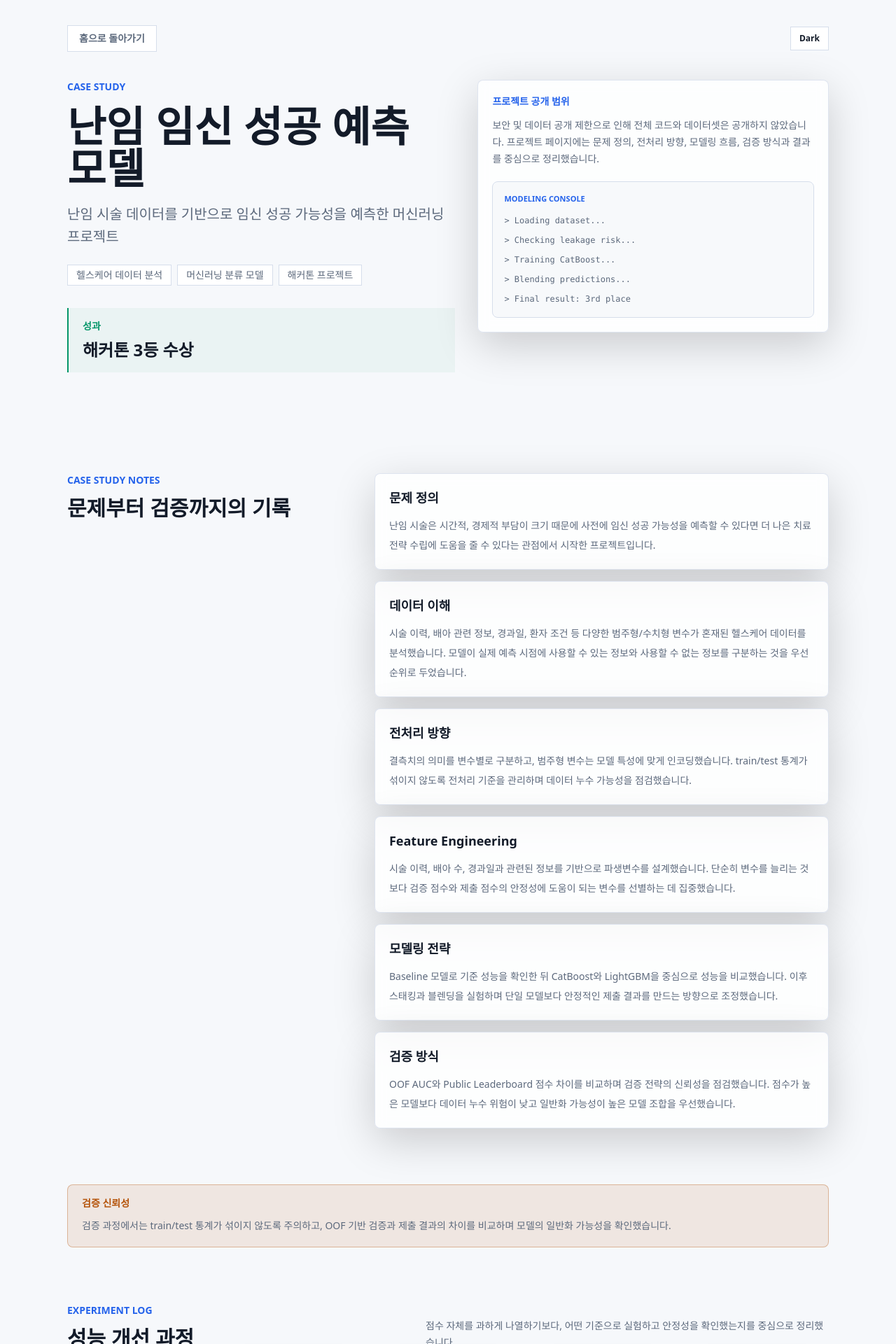
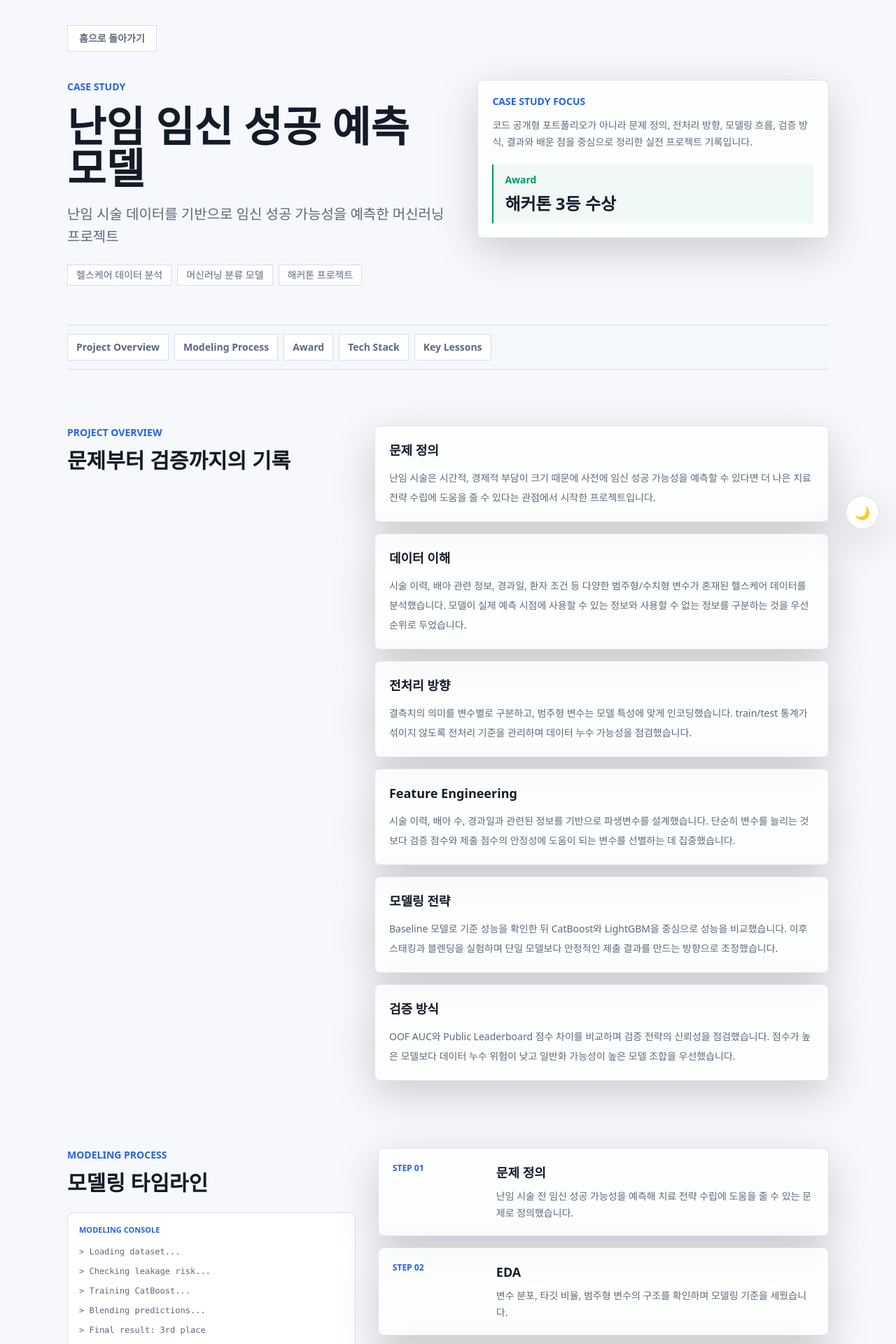
Before and after one commit to KimPooh/portfolio-site, a Next.js app: page /projects/infertility-pregnancy-prediction in a window 1280 px wide. Shown: the part 20-1940 px from the top of the page at 70% size. Built offline with nearby package versions, Linux system fonts and the light colour scheme.

Commit message:
Refine portfolio case study layout

```diff
--- a/app/page.tsx
+++ b/app/page.tsx
@@ -14,8 +14,8 @@ export default function Home() {
   return (
     <main className="relative min-h-screen overflow-hidden">
       <div className="relative z-10">
-        <SiteHeader navigation={siteContent.navigation} profileName={profile.name} />
-        <Hero content={siteContent.hero} featuredProject={featuredProject} profile={profile} />
+        <SiteHeader profileName={profile.name} />
+        <Hero profile={profile} />
         <About content={siteContent.about} profile={profile} />
         <Skills content={siteContent.skills} skillGroups={skillGroups} />
         <Projects content={siteContent.projects} featuredProject={featuredProject} projects={projects} />
--- a/app/projects/infertility-pregnancy-prediction/page.tsx
+++ b/app/projects/infertility-pregnancy-prediction/page.tsx
@@ -14,6 +14,14 @@ export default function InfertilityPredictionProjectPage() {
   if (!detail) {
     return null;
   }
+
+  const sectionLinks = [
+    { label: "Project Overview", href: "#project-overview" },
+    { label: "Modeling Process", href: "#modeling-process" },
+    { label: "Award", href: "#award" },
+    { label: "Tech Stack", href: "#tech-stack" },
+    { label: "Key Lessons", href: "#key-lessons" }
+  ];
 
   const caseStudySections = [
     { title: "문제 정의", body: detail.problem },
@@ -34,7 +42,7 @@ export default function InfertilityPredictionProjectPage() {
 
   return (
     <main className="min-h-screen bg-background text-foreground">
-      <section className="section-shell pb-16 pt-10 sm:pb-24 sm:pt-14">
+      <section className="section-shell pb-10 pt-10 sm:pb-14 sm:pt-14">
         <div className="flex items-center justify-between gap-4">
           <Link
             href="/"
@@ -65,37 +73,48 @@ export default function InfertilityPredictionProjectPage() {
                 </span>
               ))}
             </div>
-
-            <div className="mt-8 border-l-2 border-success bg-success/5 px-5 py-4">
-              <p className="text-sm font-semibold text-success">성과</p>
-              <p className="mt-2 text-2xl font-semibold text-foreground">{detail.award}</p>
-            </div>
           </div>
 
           <aside className="glass-panel rounded-lg p-5">
             <p className="text-sm font-semibold uppercase tracking-normal text-accent">
-              프로젝트 공개 범위
+              Case Study Focus
             </p>
-            <p className="mt-3 text-sm leading-6 text-muted">{detail.disclosure}</p>
-            <div className="mt-5 rounded-lg border border-border bg-background/85 p-4">
-              <p className="text-[11px] font-semibold uppercase tracking-normal text-accent">
-                Modeling Console
-              </p>
-              <div className="mt-3 space-y-2 font-mono text-xs leading-5 text-muted">
-                {consoleLines.map((line) => (
-                  <p key={line}>{line}</p>
-                ))}
-              </div>
+            <p className="mt-3 text-sm leading-6 text-muted">
+              코드 공개형 포트폴리오가 아니라 문제 정의, 전처리 방향, 모델링 흐름,
+              검증 방식, 결과와 배운 점을 중심으로 정리한 실전 프로젝트 기록입니다.
+            </p>
+            <div className="mt-5 border-l-2 border-success bg-success/5 px-4 py-3">
+              <p className="text-sm font-semibold text-success">Award</p>
+              <p className="mt-2 text-2xl font-semibold text-foreground">{detail.award}</p>
             </div>
           </aside>
         </div>
       </section>
 
-      <section className="section-shell py-12">
+      <div className="section-shell pb-8">
+        <nav
+          aria-label="프로젝트 상세 섹션"
+          className="overflow-x-auto border-y border-border bg-background/90 py-3 backdrop-blur"
+        >
+          <div className="flex min-w-max gap-2">
+            {sectionLinks.map((link) => (
+              <a
+                key={link.href}
+                href={link.href}
+                className="border border-border bg-surface px-3 py-2 text-sm font-semibold text-muted transition hover:border-accent hover:text-accent focus-visible:outline focus-visible:outline-2 focus-visible:outline-offset-2 focus-visible:outline-accent"
+              >
+                {link.label}
+              </a>
+            ))}
+          </div>
+        </nav>
+      </div>
+
+      <section id="project-overview" className="section-shell scroll-mt-24 py-12">
         <div className="grid gap-6 lg:grid-cols-[0.78fr_1.22fr]">
           <div>
             <p className="text-sm font-semibold uppercase tracking-normal text-accent">
-              Case Study Notes
+              Project Overview
             </p>
             <h2 className="mt-3 text-3xl font-semibold text-foreground">
               문제부터 검증까지의 기록
@@ -112,18 +131,69 @@ export default function InfertilityPredictionProjectPage() {
         </div>
       </section>
 
-      <section className="section-shell py-8">
+      <section id="modeling-process" className="section-shell scroll-mt-24 py-12">
+        <div className="grid gap-8 lg:grid-cols-[0.78fr_1.22fr]">
+          <div>
+            <p className="text-sm font-semibold uppercase tracking-normal text-accent">
+              Modeling Process
+            </p>
+            <h2 className="mt-3 text-3xl font-semibold text-foreground">
+              모델링 타임라인
+            </h2>
+            <div className="mt-6 rounded-lg border border-border bg-surface p-4">
+              <p className="text-[11px] font-semibold uppercase tracking-normal text-accent">
+                Modeling Console
+              </p>
+              <div className="mt-3 space-y-2 font-mono text-xs leading-5 text-muted">
+                {consoleLines.map((line) => (
+                  <p key={line}>{line}</p>
+                ))}
+              </div>
+            </div>
+          </div>
+          <div className="space-y-5">
+            <ol className="grid gap-4">
+              {detail.timeline.map((item, index) => (
+                <li
+                  key={item.title}
+                  className="glass-panel rounded-lg p-5 sm:grid sm:grid-cols-[8rem_1fr] sm:gap-5"
+                >
+                  <span className="text-xs font-semibold uppercase tracking-normal text-accent">
+                    Step {String(index + 1).padStart(2, "0")}
+                  </span>
+                  <div>
+                    <h3 className="text-lg font-semibold text-foreground">{item.title}</h3>
+                    <p className="mt-2 text-sm leading-6 text-muted">{item.description}</p>
+                  </div>
+                </li>
+              ))}
+            </ol>
+            <div className="grid gap-3 sm:grid-cols-2">
+              {detail.modelingFlow.map((step, index) => (
+                <div key={step} className="glass-panel rounded-lg p-4">
+                  <span className="text-xs font-semibold text-accent">
+                    Flow {String(index + 1).padStart(2, "0")}
+                  </span>
+                  <p className="mt-2 text-base font-semibold text-foreground">{step}</p>
+                </div>
+              ))}
+            </div>
+          </div>
+        </div>
+      </section>
+
+      <section id="validation-leakage" className="section-shell scroll-mt-24 py-8">
         <div className="rounded-lg border border-warning/35 bg-warning/10 px-5 py-4">
-          <p className="text-sm font-semibold text-warning">검증 신뢰성</p>
+          <p className="text-sm font-semibold text-warning">Validation / Leakage Check</p>
           <p className="mt-2 text-sm leading-7 text-muted">{detail.leakageNote}</p>
         </div>
       </section>
 
-      <section className="section-shell py-12">
+      <section id="performance-improvement" className="section-shell scroll-mt-24 py-12">
         <div className="flex flex-col gap-4 sm:flex-row sm:items-end sm:justify-between">
           <div>
             <p className="text-sm font-semibold uppercase tracking-normal text-accent">
-              Experiment Log
+              Performance Improvement
             </p>
             <h2 className="mt-3 text-3xl font-semibold text-foreground">
               성능 개선 과정
@@ -143,48 +213,32 @@ export default function InfertilityPredictionProjectPage() {
         </div>
       </section>
 
-      <section className="section-shell py-12">
+      <section id="award" className="section-shell scroll-mt-24 py-12">
         <div className="grid gap-6 lg:grid-cols-[0.78fr_1.22fr]">
           <div>
             <p className="text-sm font-semibold uppercase tracking-normal text-accent">
-              Modeling Timeline
+              Award
             </p>
-            <h2 className="mt-3 text-3xl font-semibold text-foreground">
-              모델링 타임라인
-            </h2>
+            <h2 className="mt-3 text-3xl font-semibold text-foreground">{detail.award}</h2>
           </div>
-          <ol className="grid gap-4">
-            {detail.timeline.map((item, index) => (
-              <li key={item.title} className="glass-panel rounded-lg p-5 sm:grid sm:grid-cols-[8rem_1fr] sm:gap-5">
-                <span className="text-xs font-semibold uppercase tracking-normal text-accent">
-                  Step {String(index + 1).padStart(2, "0")}
-                </span>
-                <div>
-                  <h3 className="text-lg font-semibold text-foreground">{item.title}</h3>
-                  <p className="mt-2 text-sm leading-6 text-muted">{item.description}</p>
-                </div>
-              </li>
-            ))}
-          </ol>
-        </div>
-      </section>
-
-      <section className="section-shell py-12">
-        <div className="grid gap-6 lg:grid-cols-[0.78fr_1.22fr]">
-          <h2 className="text-2xl font-semibold text-foreground">실제로 고민했던 부분</h2>
-          <div className="grid gap-3 sm:grid-cols-2">
-            {detail.considerations.map((item) => (
-              <div key={item} className="glass-panel rounded-lg px-4 py-3">
-                <p className="text-sm font-medium text-muted">{item}</p>
+          <div className="space-y-3">
+            {detail.results.map((result) => (
+              <div key={result} className="border-l-2 border-success bg-success/5 px-4 py-3">
+                <p className="text-sm leading-6 text-muted">{result}</p>
               </div>
             ))}
           </div>
         </div>
       </section>
 
-      <section className="section-shell py-12">
+      <section id="tech-stack" className="section-shell scroll-mt-24 py-12">
         <div className="grid gap-6 lg:grid-cols-[0.78fr_1.22fr]">
-          <h2 className="text-2xl font-semibold text-foreground">사용 기술</h2>
+          <div>
+            <p className="text-sm font-semibold uppercase tracking-normal text-accent">
+              Tech Stack
+            </p>
+            <h2 className="mt-3 text-3xl font-semibold text-foreground">사용 기술</h2>
+          </div>
           <div className="flex flex-wrap gap-2">
             {detail.techStack.map((tech) => (
               <span key={tech} className="border border-border bg-surface px-3 py-2 text-sm text-muted">
@@ -195,45 +249,34 @@ export default function InfertilityPredictionProjectPage() {
         </div>
       </section>
 
-      <section className="section-shell py-12">
-        <div className="grid gap-6 lg:grid-cols-[0.78fr_1.22fr]">
-          <h2 className="text-2xl font-semibold text-foreground">모델링 흐름</h2>
-          <ol className="grid gap-3 sm:grid-cols-2">
-            {detail.modelingFlow.map((step, index) => (
-              <li key={step} className="glass-panel rounded-lg p-4">
-                <span className="text-xs font-semibold text-accent">
-                  Step {String(index + 1).padStart(2, "0")}
-                </span>
-                <p className="mt-2 text-base font-semibold text-foreground">{step}</p>
-              </li>
+      <section id="key-lessons" className="section-shell scroll-mt-24 py-12">
+        <div className="grid gap-8 lg:grid-cols-[0.78fr_1.22fr]">
+          <div>
+            <p className="text-sm font-semibold uppercase tracking-normal text-accent">
+              Key Lessons
+            </p>
+            <h2 className="mt-3 text-3xl font-semibold text-foreground">배운 점</h2>
+          </div>
+          <div className="grid gap-3">
+            {detail.lessons.map((lesson) => (
+              <div key={lesson} className="glass-panel rounded-lg px-4 py-3">
+                <p className="text-sm leading-6 text-muted">{lesson}</p>
+              </div>
             ))}
-          </ol>
+          </div>
         </div>
       </section>
 
-      <section className="section-shell pb-20 pt-12 sm:pb-28">
+      <section id="project-disclosure" className="section-shell scroll-mt-24 pb-20 pt-12 sm:pb-28">
         <div className="grid gap-8 lg:grid-cols-[0.78fr_1.22fr]">
           <div>
-            <h2 className="text-2xl font-semibold text-foreground">결과와 배운 점</h2>
-            <p className="mt-3 text-sm leading-6 text-muted">
-              코드 공개보다 프로젝트 과정과 판단 근거가 잘 보이도록 정리했습니다.
+            <p className="text-sm font-semibold uppercase tracking-normal text-accent">
+              Project Disclosure Scope
             </p>
+            <h2 className="mt-3 text-3xl font-semibold text-foreground">프로젝트 공개 범위</h2>
           </div>
-          <div className="space-y-6">
-            <div className="space-y-3">
-              {detail.results.map((result) => (
-                <div key={result} className="border-l-2 border-accent bg-accent/5 px-4 py-3">
-                  <p className="text-sm leading-6 text-muted">{result}</p>
-                </div>
-              ))}
-            </div>
-            <div className="grid gap-3">
-              {detail.lessons.map((lesson) => (
-                <div key={lesson} className="glass-panel rounded-lg px-4 py-3">
-                  <p className="text-sm leading-6 text-muted">{lesson}</p>
-                </div>
-              ))}
-            </div>
+          <div className="glass-panel rounded-lg p-5">
+            <p className="text-sm leading-7 text-muted">{detail.disclosure}</p>
           </div>
         </div>
       </section>
--- a/components/Hero.tsx
+++ b/components/Hero.tsx
@@ -1,46 +1,26 @@
 "use client";
 
-import Link from "next/link";
 import Image from "next/image";
-import { AnimatePresence, motion } from "framer-motion";
-import { useState } from "react";
+import { motion } from "framer-motion";
 import { fadeInUp, staggerContainer } from "@/lib/animation";
-import type { HeroContent, Profile, Project } from "@/types/portfolio";
+import type { Profile } from "@/types/portfolio";
 
 type HeroProps = {
-  content: HeroContent;
-  featuredProject: Project;
   profile: Profile;
 };
 
-export function Hero({ content, featuredProject, profile }: HeroProps) {
-  const cards = featuredProject.summaryCards ?? [];
-  const [activeIndex, setActiveIndex] = useState(0);
-  const activeCard = cards[activeIndex];
-  const consoleLines = [
-    "> Loading dataset...",
-    "> Checking leakage risk...",
-    "> Training CatBoost...",
-    "> Blending predictions...",
-    "> Final result: 3rd place"
-  ];
-
+export function Hero({ profile }: HeroProps) {
   return (
-    <section className="section-shell grid min-h-[86svh] items-center gap-10 pb-16 pt-24 lg:grid-cols-[1.04fr_0.96fr] lg:pt-28">
+    <section className="section-shell flex min-h-[76svh] items-center pb-16 pt-28 sm:min-h-[82svh] sm:pt-32">
       <motion.div
         variants={staggerContainer}
         initial="hidden"
         animate="visible"
-        className="max-w-3xl"
+        className="mx-auto flex max-w-3xl flex-col items-center text-center"
       >
         <motion.div
           variants={fadeInUp}
-          className="mb-6 flex flex-wrap items-center gap-4"
-        >
-          <motion.div
-            whileHover={{ scale: 1.03 }}
-            transition={{ type: "spring", stiffness: 260, damping: 18 }}
-            className="relative h-20 w-20 shrink-0 overflow-hidden rounded-full border border-border bg-surface shadow-lift sm:h-24 sm:w-24 lg:h-28 lg:w-28"
+          className="relative h-20 w-20 shrink-0 overflow-hidden rounded-full border border-border bg-surface text-transparent shadow-lift sm:h-24 sm:w-24 lg:h-28 lg:w-28"
         >
           <Image
             src="/profile.jpg"
@@ -48,129 +28,47 @@ export function Hero({ content, featuredProject, profile }: HeroProps) {
             fill
             priority
             sizes="(max-width: 640px) 80px, (max-width: 1024px) 96px, 112px"
-              className="object-cover object-[50%_38%]"
+            className="object-cover object-[50%_38%] transition duration-300 hover:scale-[1.03]"
           />
         </motion.div>
-          <p className="inline-flex border border-accent/25 bg-accent/10 px-3 py-1 text-sm font-semibold text-accent">
+
+        <motion.p
+          variants={fadeInUp}
+          className="mt-6 inline-flex border border-accent/25 bg-accent/10 px-3 py-1 text-sm font-semibold text-accent"
+        >
           {profile.availability}
-          </p>
-        </motion.div>
+        </motion.p>
+
         <motion.h1
           variants={fadeInUp}
-          className="max-w-4xl text-4xl font-semibold leading-[1.05] tracking-normal text-foreground sm:text-6xl lg:text-7xl"
+          className="mt-5 max-w-4xl text-4xl font-semibold leading-[1.05] tracking-normal text-foreground sm:text-6xl lg:text-7xl"
         >
           {profile.name} AI/Data Portfolio
         </motion.h1>
+
         <motion.p
           variants={fadeInUp}
-          className="mt-5 max-w-2xl text-lg leading-8 text-muted sm:text-xl"
+          className="mt-6 max-w-2xl text-lg leading-8 text-muted sm:text-xl"
         >
           {profile.tagline}
         </motion.p>
-        <motion.div variants={fadeInUp} className="mt-6 flex flex-wrap gap-2 text-sm text-muted">
-          <span className="border border-border bg-surface px-3 py-1">{featuredProject.category}</span>
-          <span className="border border-success/30 bg-success/10 px-3 py-1 text-success">
-            {featuredProject.detail?.award}
-          </span>
-        </motion.div>
-        <motion.div variants={fadeInUp} className="mt-8 flex flex-wrap gap-3">
-          <Link
-            href={featuredProject.detailHref ?? "#featured-project"}
-            className="border border-accent bg-accent px-5 py-3 text-sm font-semibold text-white transition hover:bg-accent/90"
-          >
-            {content.primaryCtaLabel}
-          </Link>
-          <a
-            href="#featured-project"
-            className="border border-border bg-surface px-5 py-3 text-sm font-semibold text-foreground transition hover:border-accent hover:text-accent"
-          >
-            {content.secondaryCtaLabel}
-          </a>
-        </motion.div>
+
         <motion.div
           variants={fadeInUp}
-          className="mt-9 flex flex-wrap items-center gap-x-5 gap-y-2 text-sm text-muted"
+          className="mt-6 inline-flex border border-border bg-surface px-3 py-1.5 text-xs font-semibold text-muted shadow-sm"
+        >
+          AI/Data Modeling → Deep Learning 확장 중
+        </motion.div>
+
+        <motion.div
+          variants={fadeInUp}
+          className="mt-8 flex flex-wrap items-center justify-center gap-x-5 gap-y-2 text-sm text-muted"
         >
           <span>{profile.role}</span>
           <span className="h-1 w-1 bg-accent" />
           <span>{profile.location}</span>
         </motion.div>
       </motion.div>
-      <motion.aside
-        variants={staggerContainer}
-        initial="hidden"
-        animate="visible"
-        className="glass-panel overflow-hidden rounded-lg p-4 sm:p-5"
-      >
-        <motion.div variants={fadeInUp}>
-          <p className="text-xs font-semibold uppercase tracking-normal text-accent">
-            Featured Case Study
-          </p>
-          <h2 className="mt-2 text-2xl font-semibold text-foreground">
-            {featuredProject.title}
-          </h2>
-          <p className="mt-3 text-sm leading-6 text-muted">{featuredProject.description}</p>
-        </motion.div>
-        <div className="mt-5 grid grid-cols-2 gap-2 sm:grid-cols-3">
-          {cards.map((card, index) => (
-            <button
-              key={card.title}
-              type="button"
-              onClick={() => setActiveIndex(index)}
-              className={`border px-3 py-2 text-left text-xs font-semibold transition ${
-                activeIndex === index
-                  ? "border-accent bg-accent text-white"
-                  : "border-border bg-background text-muted hover:border-accent hover:text-accent"
-              }`}
-            >
-              {card.title}
-            </button>
-          ))}
-        </div>
-        <div className="relative mt-5 min-h-[220px] overflow-hidden rounded-lg border border-border bg-background p-5">
-          <AnimatePresence mode="wait">
-            {activeCard ? (
-              <motion.div
-                key={activeCard.title}
-                initial={{ opacity: 0, x: 32 }}
-                animate={{ opacity: 1, x: 0 }}
-                exit={{ opacity: 0, x: -32 }}
-                transition={{ duration: 0.28 }}
-              >
-                <h3 className="text-lg font-semibold text-foreground">{activeCard.title}</h3>
-                <ul className="mt-4 space-y-3">
-                  {activeCard.items.map((item) => (
-                    <li key={item} className="flex gap-3 text-sm leading-6 text-muted">
-                      <span className="mt-2 h-1.5 w-1.5 shrink-0 bg-accent" />
-                      <span>{item}</span>
-                    </li>
-                  ))}
-                </ul>
-              </motion.div>
-            ) : null}
-          </AnimatePresence>
-        </div>
-        <motion.div
-          variants={fadeInUp}
-          className="mt-4 rounded-lg border border-border bg-background/85 p-4"
-        >
-          <p className="text-[11px] font-semibold uppercase tracking-normal text-accent">
-            Modeling Console
-          </p>
-          <div className="mt-3 space-y-2 font-mono text-xs leading-5 text-muted">
-            {consoleLines.map((line, index) => (
-              <motion.p
-                key={line}
-                initial={{ opacity: 0, y: 4 }}
-                animate={{ opacity: 1, y: 0 }}
-                transition={{ duration: 0.35, delay: 0.12 * index }}
-              >
-                {line}
-              </motion.p>
-            ))}
-          </div>
-        </motion.div>
-      </motion.aside>
     </section>
   );
 }
--- a/components/ThemeToggle.tsx
+++ b/components/ThemeToggle.tsx
@@ -23,10 +23,11 @@ export function ThemeToggle() {
     <button
       type="button"
       onClick={toggleTheme}
-      className="border border-border bg-surface px-3 py-2 text-xs font-semibold text-foreground transition hover:border-accent hover:text-accent"
-      aria-label="라이트 모드와 다크 모드 전환"
+      className="fixed bottom-5 right-5 z-50 flex h-12 w-12 items-center justify-center rounded-full border border-border bg-surface text-lg text-foreground shadow-lift transition hover:scale-105 hover:border-accent hover:shadow-[0_18px_45px_rgb(15_23_42/0.18)] focus-visible:outline focus-visible:outline-2 focus-visible:outline-offset-4 focus-visible:outline-accent sm:bottom-6 sm:right-6"
+      aria-label="Toggle theme"
+      aria-pressed={theme === "dark"}
     >
-      {theme === "dark" ? "Light" : "Dark"}
+      <span aria-hidden="true">{theme === "dark" ? "☀️" : "🌙"}</span>
     </button>
   );
 }
```
Also changed, not shown: components/SiteHeader.tsx (+2 -17 lines), public/profile.jpg (renamed from public/profile.jpg.jpg). Lines whose indentation alone changed are shown as unchanged.
